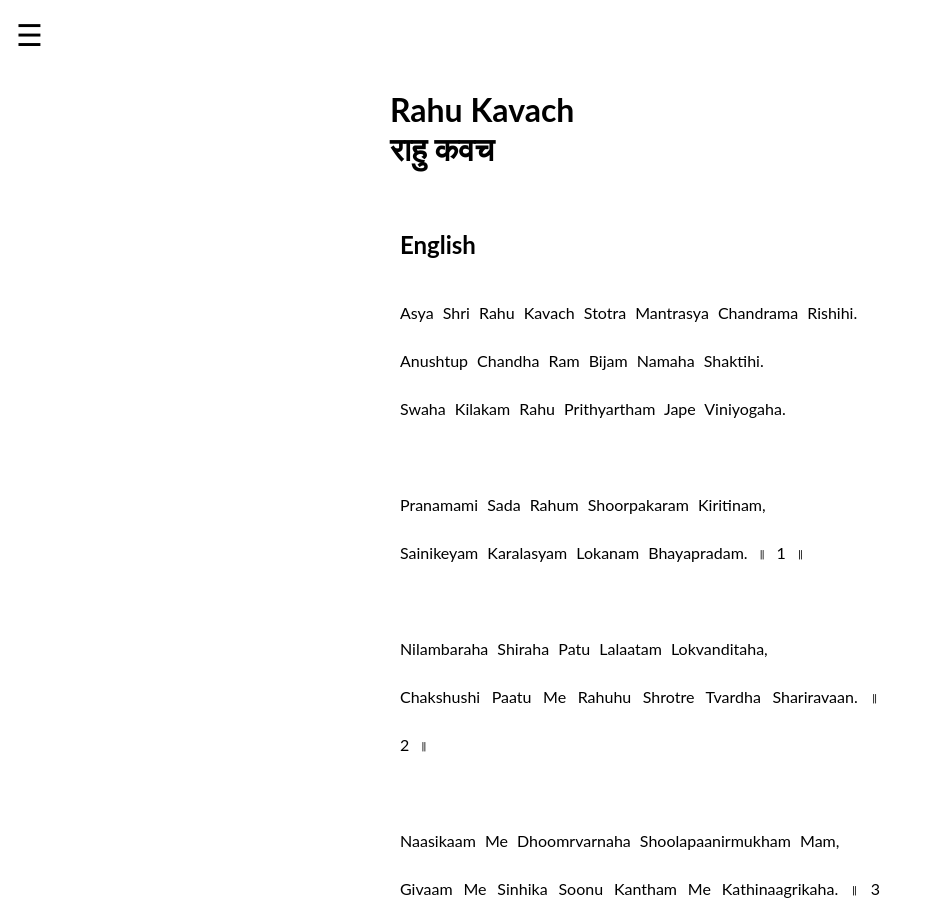
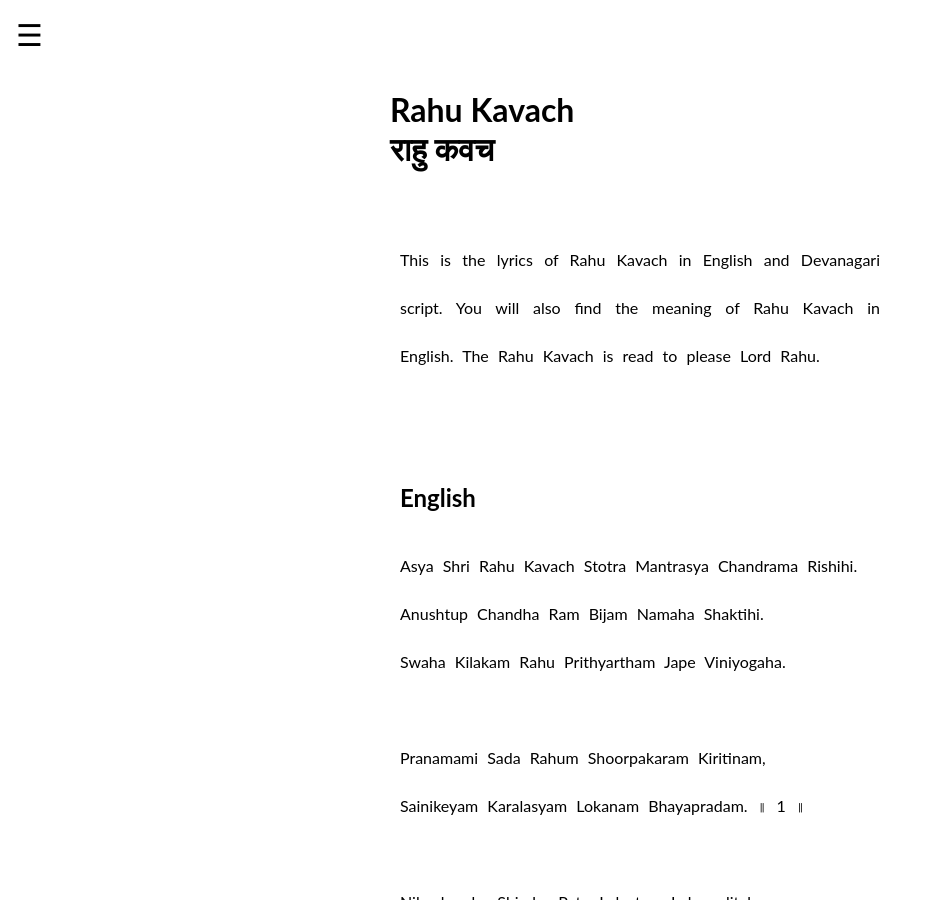
Before and after one commit to abhishekdjoshi/abhishekdjoshi.kclstr.io, a Jekyll site: the page pages/rahu/kavach.html, which Jekyll copies as it is, in a window 1280 px wide and 900 px high. Shown: the whole window, without its empty margins (0-925 px from the left). Built offline with Jekyll 4.4.1, drawn with Linux system fonts in a browser that asks for light colours; a script that is not in the unit is left out.

Commit message:
Update kavach.html

```diff
--- a/pages/rahu/kavach.html
+++ b/pages/rahu/kavach.html
@@ -6,7 +6,7 @@
     <meta http-equiv="Content-Type" content="text/html; charset=UTF-8" />
     <meta
       name="description"
-      content="Learn the Rahu Kavacham or Rahu Kavach of Lord Rahu. Read Rahu Kavach lyrics or Rahu Kavacham lyrics in English, and Rahu Kavach lyrics or Rahu Kavacham lyrics in Hindi or Sanskrit. Also get the meaning of Rahu Kavacham or Rahu Kavach in English. Convey your prayers to Lord Rahu through Rahu Kavach or Rahu Kavacham lyrics. According to mythology, Rahu Kavach or Rahu Kavacham lyrics is read to please Lord Rahu."
+      content="Learn Rahu Kavach. Read the lyrics in English and Hindi or Sanskrit, and get its meaning in English."
     />
     <meta
       name="keywords"
@@ -129,7 +129,7 @@
       });
     </script>
   </head>
-  <body>
+  <body onselectstart="return false;">
     <!--Added below on 18th Feb 2020 at 8:15 PM-->
     <div id="mySidenav" class="sidenav">
       <a href="javascript:void(0)" class="closebtn" onclick="closeNav()"
@@ -162,6 +162,13 @@
         राहु कवच
       </h1>
       <br />
+
+      <p>
+        This is the lyrics of Rahu Kavach in English and Devanagari script. You
+        will also find the meaning of Rahu Kavach in English. The Rahu Kavach is
+        read to please Lord Rahu.
+      </p>
+      <br /><br /><br />
 
       <h2>English</h2>
       <p>
```
